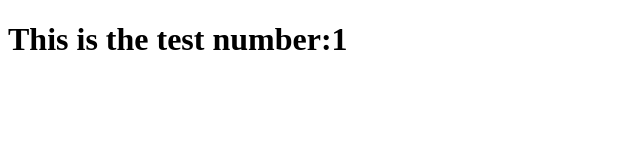
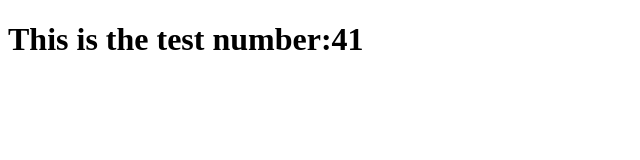
Before and after one commit to kevin-anadon/gh-action-test, a plain HTML site: page index.html in a window 1280 px wide. Shown: the full height of the page, 0-640 px from the left. Drawn offline with Linux system fonts and the light colour scheme.

Commit message:
add: test ci/cd

```diff
--- a/index.html
+++ b/index.html
@@ -6,6 +6,6 @@
   <title>GH Action test</title>
 </head>
 <body>
-  <h1>This is the test number:<b>1</b></h1>
+  <h1>This is the test number:<b>41</b></h1>
 </body>
 </html>
```
Also changed, not shown: 6 other files.
